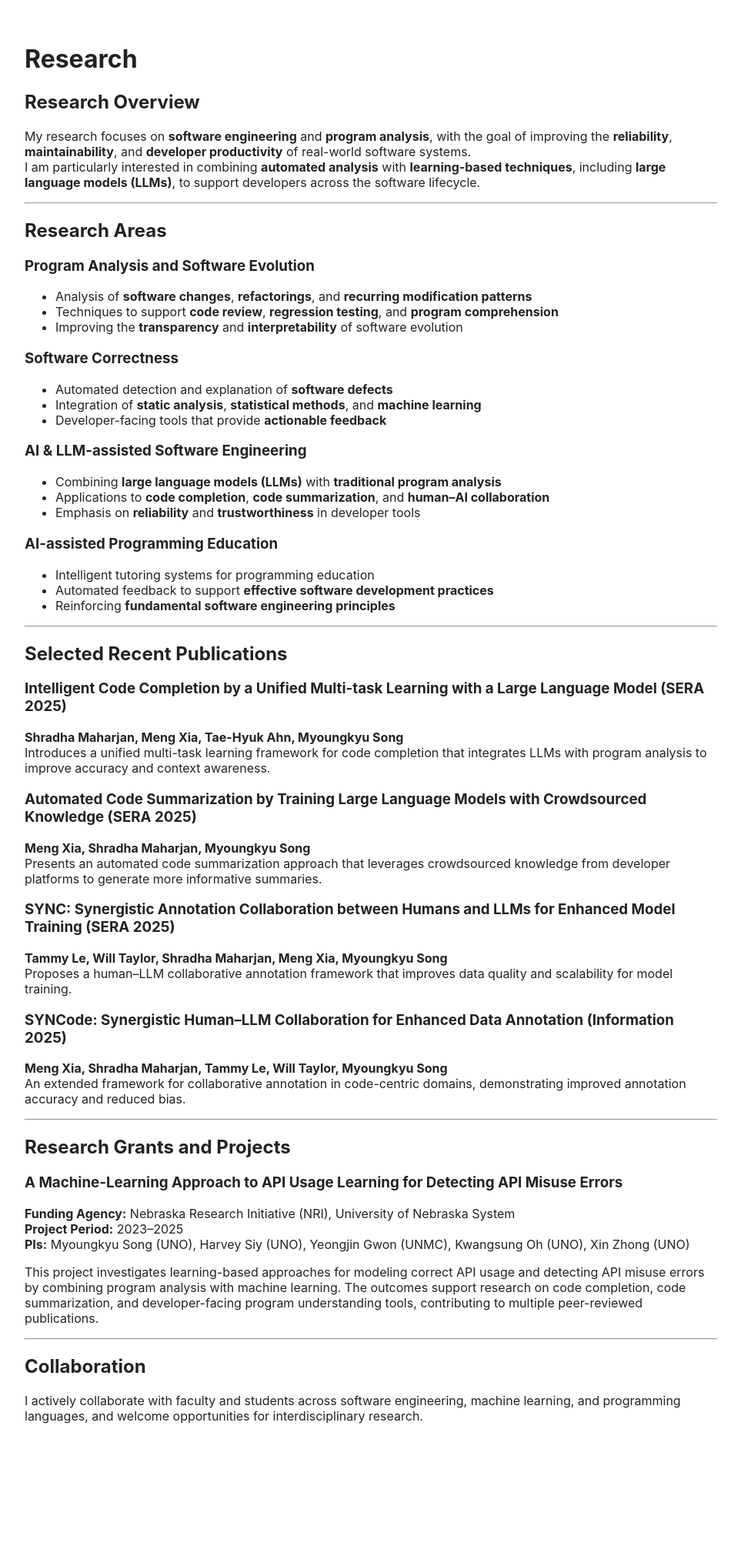
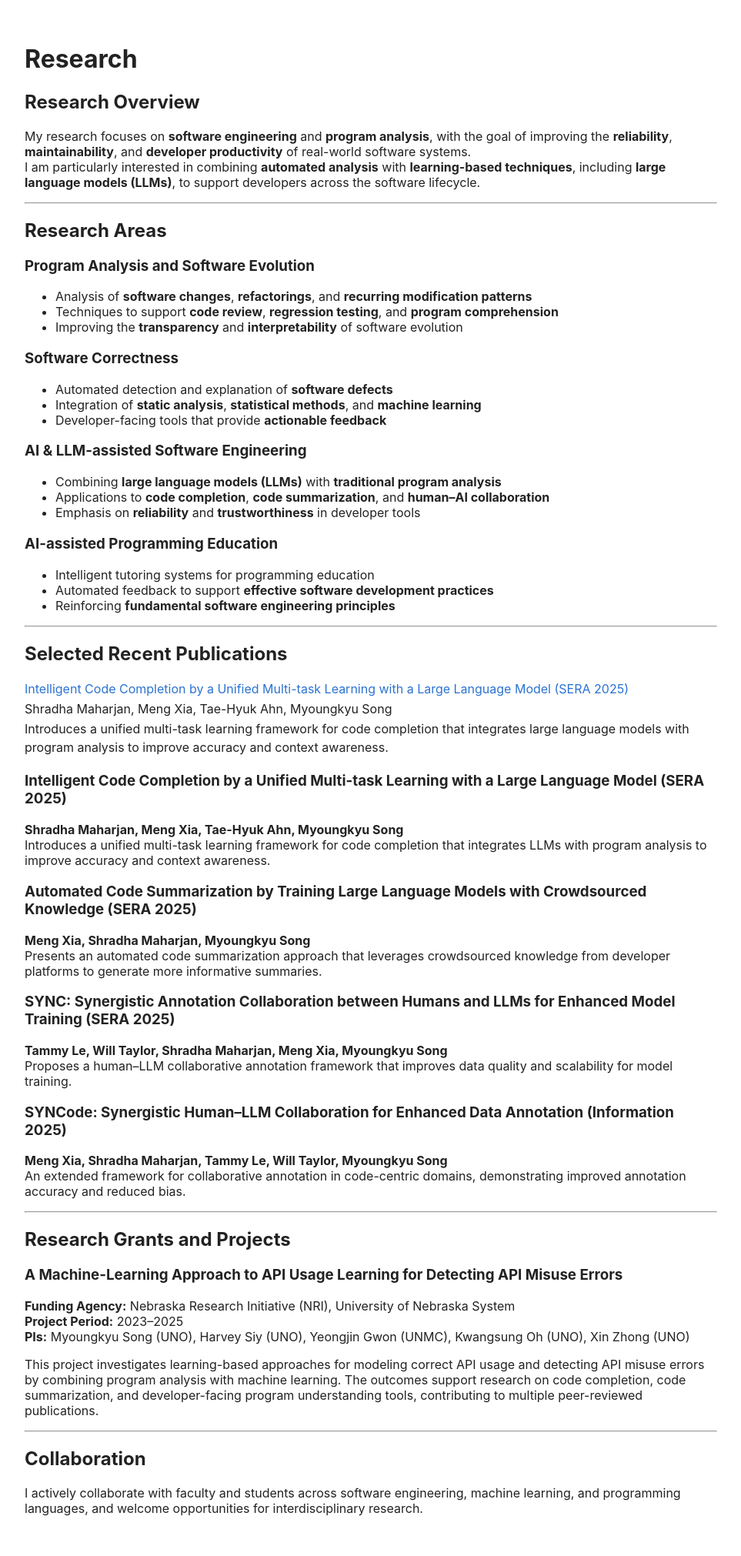
Before and after one commit to unose/unose.github.io, a Jekyll site: the page built from research.md, in a window 1280 px wide. Shown: the whole page at 77% size, without its empty margins (158-1121 px from the left). Built offline with Jekyll 4.4.1, drawn with Linux system fonts in a browser that asks for light colours; before the commit the page ends 1902 px from its top, so only the background shows below that.

Commit message:
2026-01-01 00:53
Updated

```diff
--- a/_layouts/default.html
+++ b/_layouts/default.html
@@ -27,6 +27,21 @@
     .nav a:hover {
       text-decoration: underline;
     }
+    .pub-item {
+      font-size: 16px;          /* 원하는 크기로 조정 가능 (15–16px 추천) */
+      line-height: 1.5;
+      margin-bottom: 20px;
+    }
+    .pub-title {
+      color: #2c73d2;
+      font-weight: normal;
+      margin: 0;
+    }
+    .pub-authors,
+    .pub-summary {
+      margin: 2px 0 0 0;
+    }
+
   </style>
 </head>
 <body>
--- a/research.md
+++ b/research.md
@@ -39,6 +39,19 @@ I am particularly interested in combining **automated analysis** with **learning
 
 ## Selected Recent Publications
 
+<div class="pub-item">
+  <div class="pub-title">
+    Intelligent Code Completion by a Unified Multi-task Learning with a Large Language Model (SERA 2025)
+  </div>
+  <div class="pub-authors">
+    Shradha Maharjan, Meng Xia, Tae-Hyuk Ahn, Myoungkyu Song
+  </div>
+  <div class="pub-summary">
+    Introduces a unified multi-task learning framework for code completion that integrates large language models with program analysis to improve accuracy and context awareness.
+  </div>
+</div>
+
+
 ### Intelligent Code Completion by a Unified Multi-task Learning with a Large Language Model (SERA 2025)
 **Shradha Maharjan, Meng Xia, Tae-Hyuk Ahn, Myoungkyu Song**
 Introduces a unified multi-task learning framework for code completion that integrates LLMs with program analysis to improve accuracy and context awareness.
```
